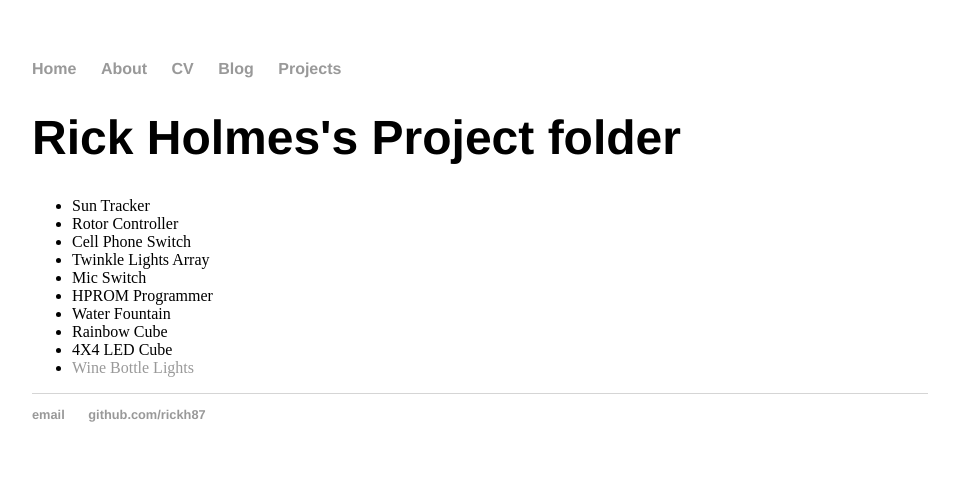
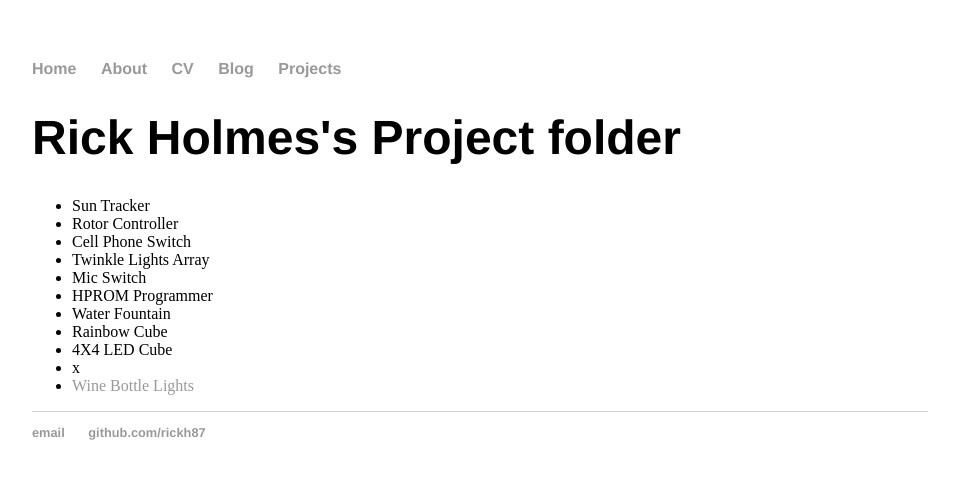
Before and after one commit to rickh87/rickh87.github.io, a Jekyll site: the page built from projects/index.html, in a window 1280 px wide. Shown: the top 479 px of the page, without its empty margins (160-1119 px from the left). Built offline with Jekyll 4.4.1, drawn with Linux system fonts in a browser that asks for light colours.

Commit message:
another test

```diff
--- a/projects/index.html
+++ b/projects/index.html
@@ -13,5 +13,6 @@ title: Rick Holmes's Project folder
            <li>Water Fountain</li>
            <li>Rainbow Cube</li>
            <li>4X4 LED Cube</li>
+           <li>x</li>
            <li><a href = "https://rickh87.github.io/projects/Wine_Bottle_Lights/Wine_Bottle_Lights.html">Wine Bottle Lights</a></li>
 	</ul>
```
